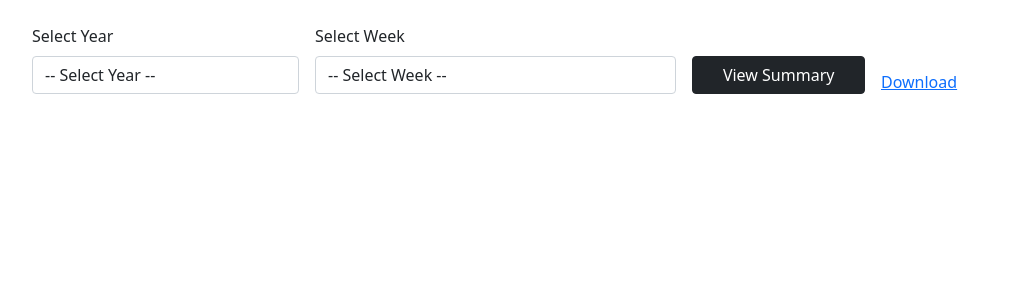
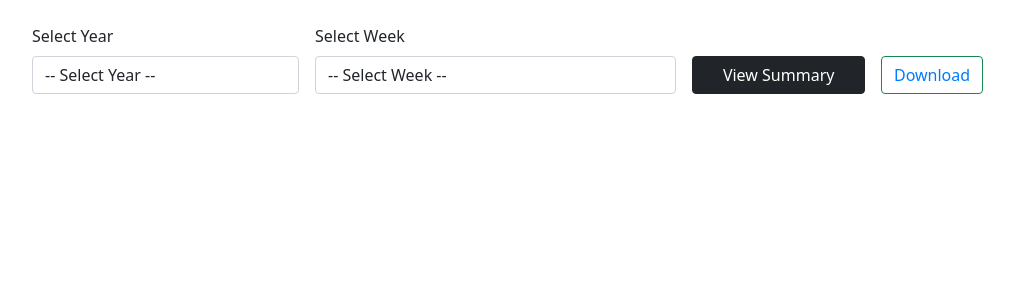
Before and after one commit to Denick12/casual_payment, a Flask app: page /payroll_summary in a window 1280 px wide. Shown: the part 58-358 px from the top of the page, without its empty margins (50-1064 px from the left). Run offline with Flask 3, Linux system fonts and the light colour scheme; some libraries are stand-ins or nearby versions.

Commit message:
download button modified

```diff
--- a/app/templates/payroll_summary.html
+++ b/app/templates/payroll_summary.html
@@ -4,6 +4,17 @@
     {% include 'head.html' %}
     <title>Payroll Summary</title>
 </head>
+<style>
+    .download-link {
+        text-decoration: none;
+        color: #007bff;
+        font-weight: 500
+    }
+
+    .download-link:hover {
+        text-decoration: underline;
+    }
+</style>
 <body>
 {% include 'navbar.html' %}
 {% include 'flash_message.html' %}
@@ -42,10 +53,11 @@
 
             <!-- Download Button -->
             <div class="col-md-2">
-                <a href="/generate_excel?year=2025&week=26" target="_blank">Download</a>
-{#                <button class="btn btn-success w-100" id="downloadBtn" type="button">#}
-{#                    <i class="bi bi-download"></i> Download#}
-{#                </button>#}
+                <a href="/generate_excel?year=2025&week=26" target="_blank" class="download-link btn btn-outline-success"
+                >Download</a>
+                {#                <button class="btn btn-success w-100" id="downloadBtn" type="button">#}
+                {#                    <i class="bi bi-download"></i> Download#}
+                {#                </button>#}
             </div>
         </div>
     </form>
```
